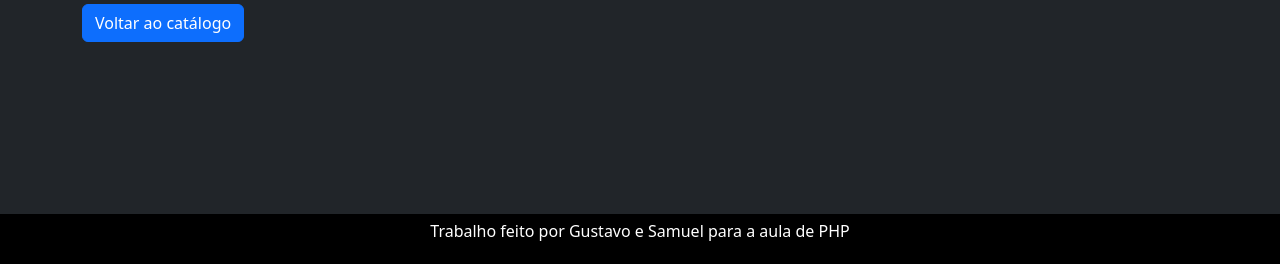
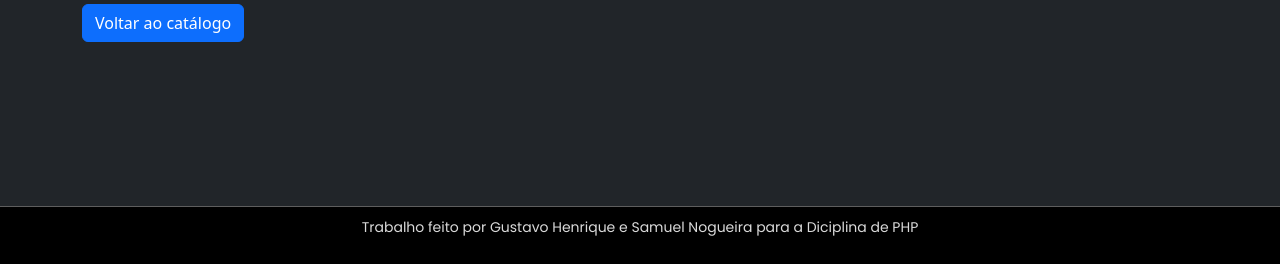
Before and after one commit to Gust-Henrique/php-trabalho, a PHP site: page /protegido.php in a window 1280 px wide. Shown: the part 536-800 px from the top of the page. Run offline with PHP 8.4, Linux system fonts and the light colour scheme; the visitor is signed in with stand-in values (Sample User, id 1).

Commit message:
Ajuste no rodapé

```diff
--- a/detalhes.php
+++ b/detalhes.php
@@ -2,6 +2,7 @@
 session_start();
 
 include 'dados.php';
+include 'funcoes.php';
 
 $id = isset($_GET['id']) ? $_GET['id'] : null;
 
@@ -47,7 +48,7 @@ if (!$personagemSelecionado) {
         </div>
     </div>
     <footer class="footer">
-        <p>Trabalho feito por Gustavo e Samuel para a aula de PHP</p>
+        <p><?php mensagemRodape() ?></p>
     </footer>
 
 </body>
--- a/filtrar.php
+++ b/filtrar.php
@@ -1,7 +1,10 @@
 <?php
 
 session_start();
+
 include 'dados.php';
+
+include 'funcoes.php';
 
 $todos_personagens = $personagens;
 if (isset($_SESSION['novos_personagens'])) {
@@ -84,7 +87,7 @@ sort($categorias);
 </div>
 
     <footer class="footer">
-        <p>Trabalho feito por Gustavo e Samuel para a aula de PHP</p>
+        <p><?php mensagemRodape() ?></p>
     </footer>
 </body>
 </html>
--- /dev/null
+++ b/funcoes.php
@@ -0,0 +1,5 @@
+<?php
+
+function mensagemRodape() {
+    echo "Trabalho feito por Gustavo Henrique e Samuel Nogueira para a Diciplina de PHP";
+}
--- a/index.php
+++ b/index.php
@@ -2,6 +2,7 @@
 session_start();
 
 include 'dados.php';
+include 'funcoes.php';
 
 $todos_personagens = $personagens;
 if (isset($_SESSION['novos_personagens'])) {
@@ -47,7 +48,7 @@ if (isset($_SESSION['novos_personagens'])) {
     </div>
 
     <footer class="footer">
-        <p>Trabalho feito por Gustavo e Samuel para a aula de PHP</p>
+        <p><?php mensagemRodape() ?></p>
     </footer>
 
     <script src="https://cdn.jsdelivr.net/npm/bootstrap@5.3.0/dist/js/bootstrap.bundle.min.js"></script>
--- a/login.php
+++ b/login.php
@@ -1,4 +1,5 @@
 <?php
+
 session_start();
 
 $usuario_correto = 'admin';
--- a/protegido.php
+++ b/protegido.php
@@ -1,5 +1,7 @@
 <?php
 session_start();
+
+include 'funcoes.php';
 
 if (!isset($_SESSION['logado']) || $_SESSION['logado'] !== true) {
     header('Location: login.php');
@@ -41,6 +43,7 @@ if ($_SERVER['REQUEST_METHOD'] === 'POST') {
     <meta charset="UTF-8">
     <title>Área Protegida - Cadastro</title>
     <link rel="stylesheet" href="style.css">
+    <meta name="viewport" content="width=device-width, initial-scale=1.0">
     <link href="https://cdn.jsdelivr.net/npm/bootstrap@5.3.0/dist/css/bootstrap.min.css" rel="stylesheet">
 </head>
 <body class="bg-dark text-white">
@@ -76,7 +79,7 @@ if ($_SERVER['REQUEST_METHOD'] === 'POST') {
     </div>
 </div>
     <footer class="footer">
-        <p>Trabalho feito por Gustavo e Samuel para a aula de PHP</p>
+        <p><?php mensagemRodape() ?></p>
     </footer>
 </body>
 </html>
--- a/style.css
+++ b/style.css
@@ -1,12 +1,18 @@
+@import url('https://fonts.googleapis.com/css2?family=Poppins:wght@400;600&display=swap');
+
 body {
     display: flex;
     flex-direction: column;
     min-height: 100vh;
 }
 .footer {
+    font-family: 'Poppins', sans-serif;
+    font-size: 14px;
+    color: #dadada;
+    background-color: Black;
+    padding: 10px 20px;
     text-align: center;
-    background-color: black;
-    padding: 5px;
+    border-top: 1px solid #5e5e5e;
     margin-top: auto;
 }
 .card-img-top {
```
